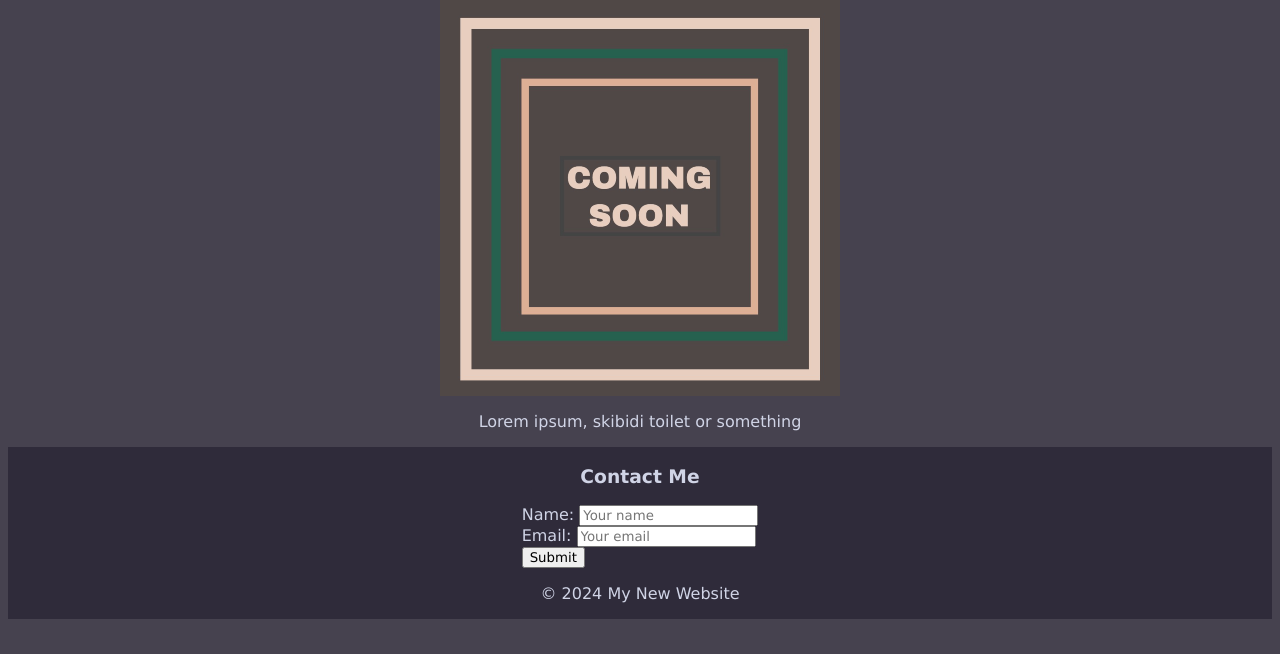
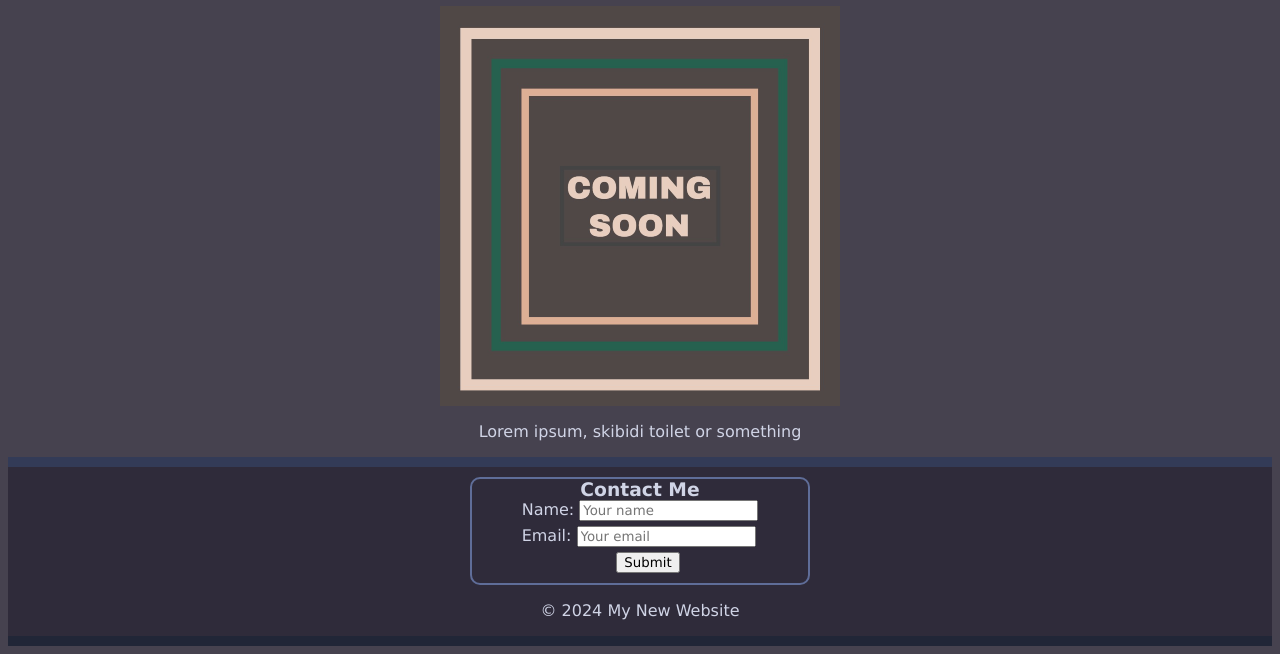
Before and after one commit to Cinnlight/Module-01-Landing-Page, a plain HTML site: page index.html in a window 1280 px wide. Shown: the part 168-822 px from the top of the page. Before the commit the page ends 800 px from the top, so only its background shows below. Drawn offline with Linux system fonts and the light colour scheme.

Commit message:
footer and header styling

```diff
--- a/assets/css/styles.css
+++ b/assets/css/styles.css
@@ -5,6 +5,7 @@
 /* Align nav links at the top right */
 header {
     background-color: #1a1625;
+    border-bottom: 10px solid #212637;
     display: flex;
     justify-content: flex-end;
     align-items: center;
@@ -52,18 +53,43 @@ main {
     justify-content: center;
 }
 
+/* Footer and Contact-me Form */
 footer {
     display: flex;
     background-color: #2f2b3a;
     flex-direction: column;
     justify-content: center;
     align-items: center;
+    border-bottom: 10px solid #212637;
+    border-top: 10px solid #333b57;
 }
 
 #contact-me {
     text-align: center;
+    margin: 0;
 }
 
 #contact-form {
+    padding: 0px 50px 10px;
+    margin-top: 10px;
+    width: fit-content;
+    border: 2px solid #5f6d98;
+    border-radius: 10px;
+}
+
+#entry-container {
 
 }
+
+.entry-box {
+    padding-bottom: 5px;
+}
+
+#submit-button {
+    margin-left: 40%
+}
+
+#copyright {
+    width: 100%;
+    text-align: center;
+}
```
